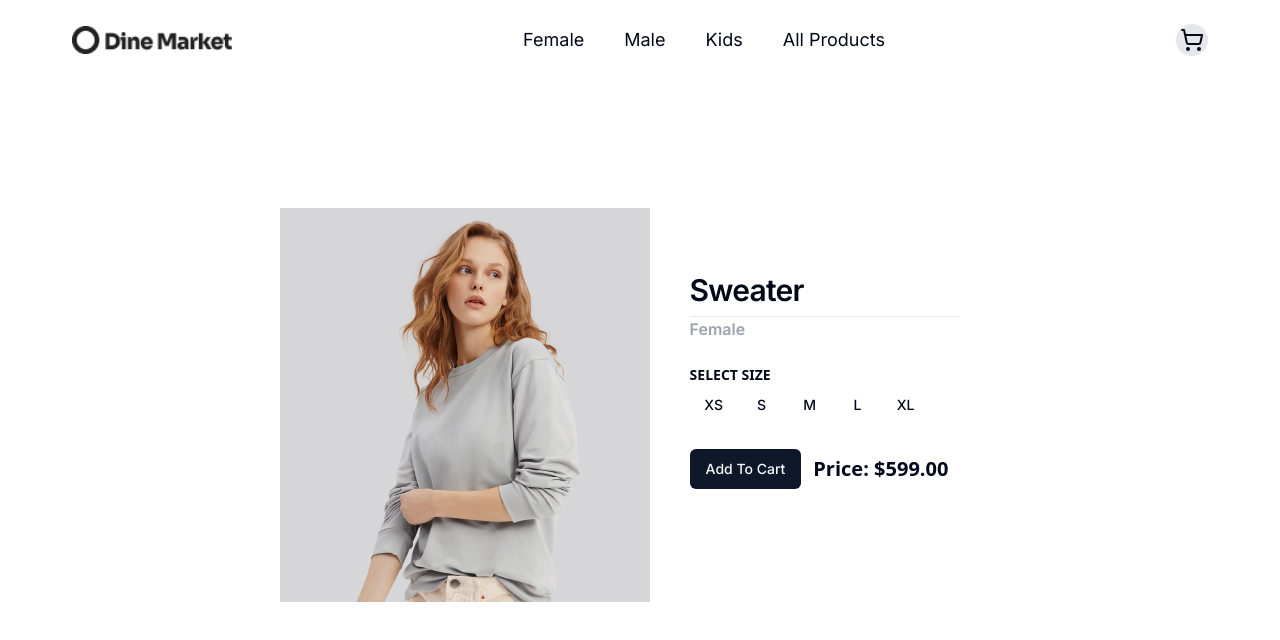
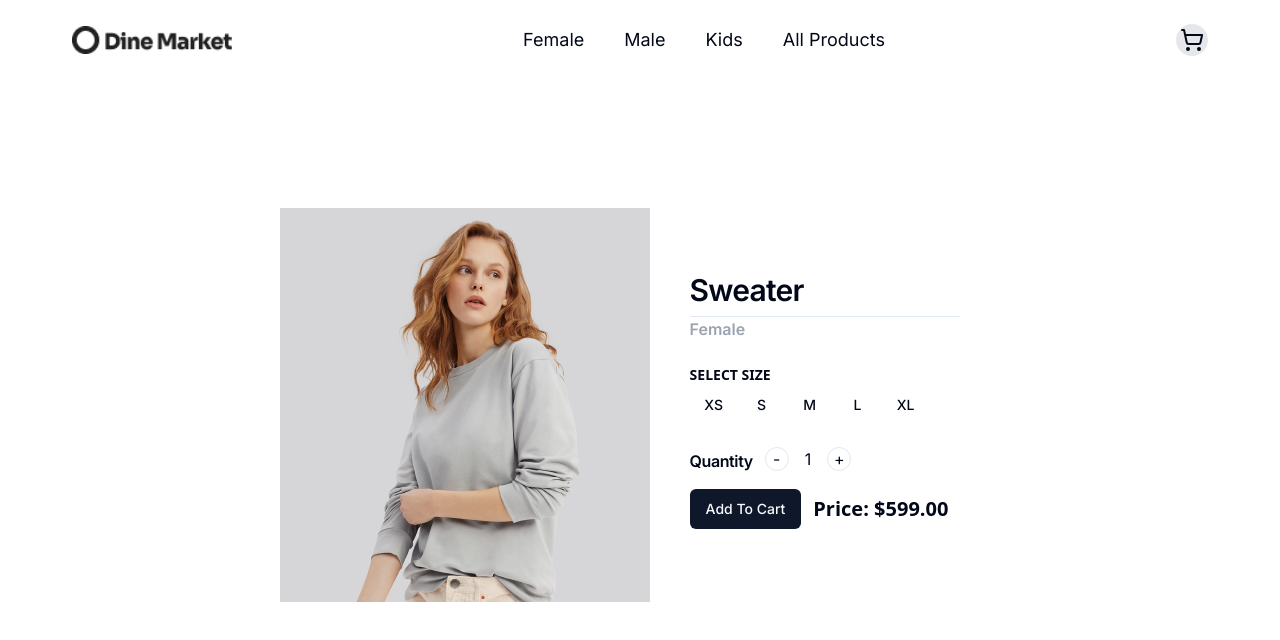
Before and after one commit to hasham25525/Clothes-Shopping, a Next.js app: page /products/1 in a window 1280 px wide. Shown: the top 640 px of the page. Built offline with nearby package versions, Linux system fonts and the light colour scheme.

Commit message:
quantity button added

```diff
--- a/src/app/products/[id]/page.tsx
+++ b/src/app/products/[id]/page.tsx
@@ -2,6 +2,7 @@ import React from 'react'
 import { Products } from '@/utils/mock'
 import Image from 'next/image'
 import { Button } from '@/components/ui/button'
+import Quantity from '@/components/Quantity'
 
 const getProductByDetail = (id: number | string) => {
     return Products.filter((product) => product.id == id)
@@ -16,7 +17,7 @@ export default function Page({ params }: { params: { id: string } }) {
                 result.map((product) => (
                     <div key={product.id} className='flex flex-col gap-y-6 lg:flex-row py-6 ' >
                         <div className='flex'>
-                        {/* <Image src={product.image} alt={product.name}  className='scale-50 flex justify-start items-start'/> */}
+                            {/* <Image src={product.image} alt={product.name}  className='scale-50 flex justify-start items-start'/> */}
 
                             <Image src={product.image} alt={product.name} />
                         </div>
@@ -37,6 +38,11 @@ export default function Page({ params }: { params: { id: string } }) {
                                     <Button variant="ghost">XL</Button>
 
                                 </div>
+                                <div className='flex items-center S'>
+                                    <h2 className="scroll-m-20 text-md font-semibold tracking-tight transition-colors mt-4">
+                                        Quantity</h2>
+                                    <Quantity/>
+                                </div>
                             </div>
                             <div className='flex items-center mt-4'>
                                 <Button variant="default">Add To Cart</Button>
--- /dev/null
+++ b/src/components/Quantity.tsx
@@ -0,0 +1,25 @@
+"use client"
+import React,{useState} from 'react'
+
+const Quantity = () => {
+    const [num, setNum] = useState(1);
+    return (
+        <>
+            <div className='flex ml-3 mt-3 gap-4'>
+                <button className='w-6 h-6 border rounded-full flex justify-center items-center hover:' onClick={()=>{
+                    setNum(num-1);
+                }}>
+                    -
+                </button>
+               <span>{num}</span>
+                <button className='w-6 h-6 border rounded-full flex justify-center items-center' onClick={()=>{
+                    setNum(num+1);
+                }}>
+                    +
+                </button>
+            </div>
+        </>
+    )
+}
+
+export default Quantity
```
